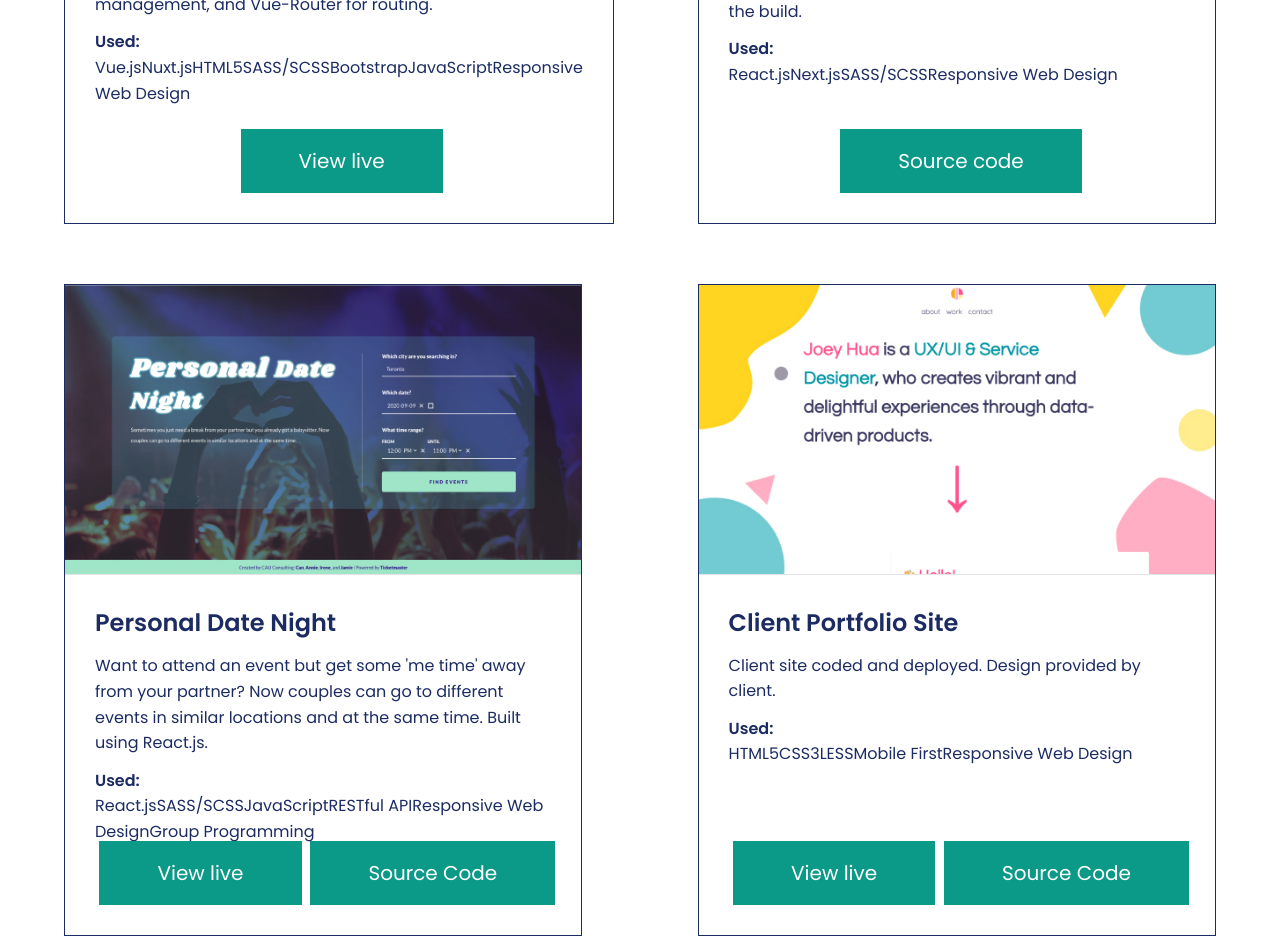
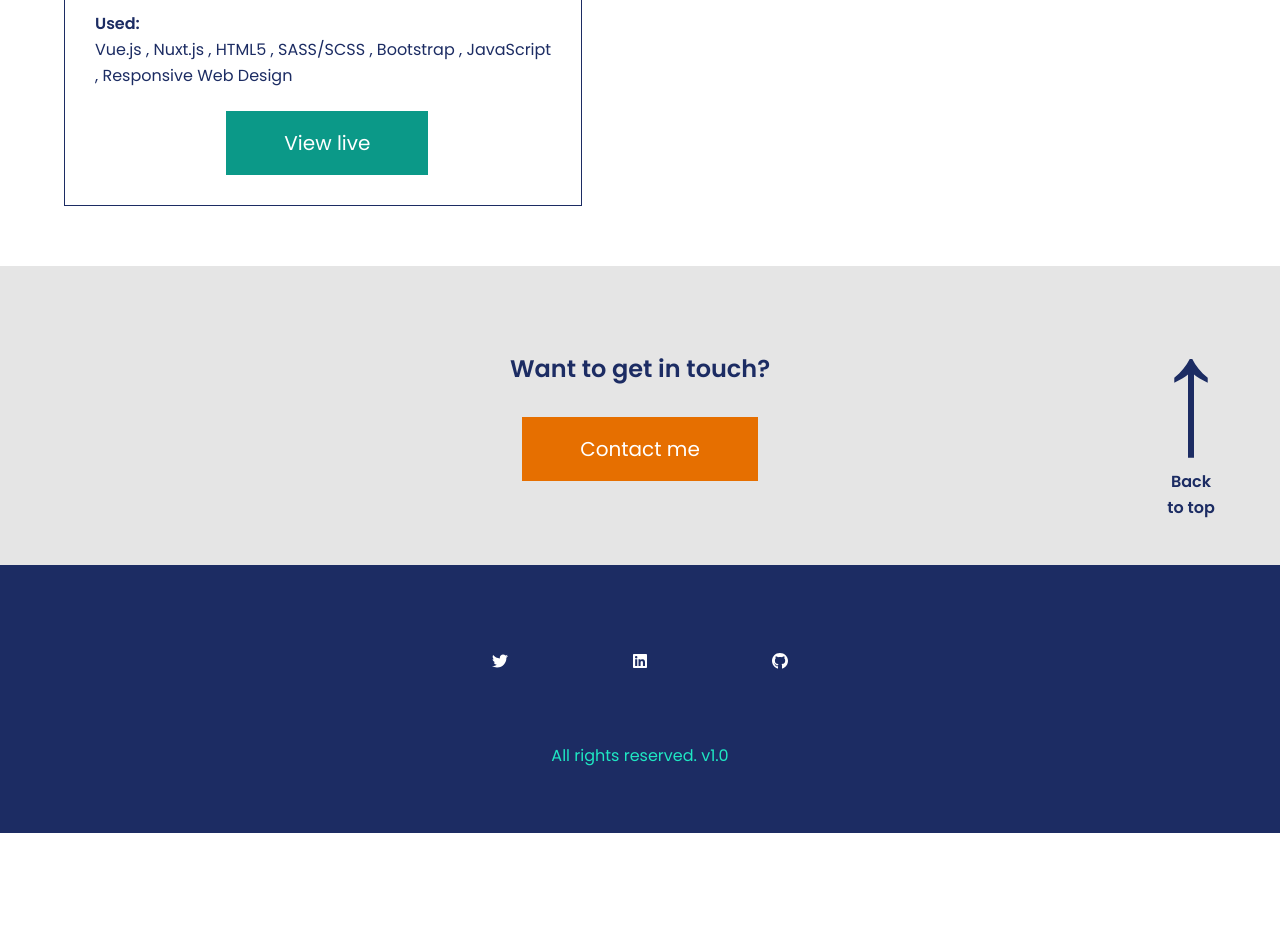
Before and after one commit to rashmi-webdev/vinayak-adimule-client1, a Next.js app: page /projects in a window 1280 px wide. Shown: the part 840-1792 px from the top of the page. After the commit the page ends 1673 px from the top, so only its background shows below. Built offline with nearby package versions, Linux system fonts and the light colour scheme.

Commit message:
[it] reformat projectData to provide key for skills span

```diff
--- a/components/project-card/project-card.component.jsx
+++ b/components/project-card/project-card.component.jsx
@@ -12,7 +12,14 @@ export default function ProjectCard(props) {
             <p>{props.project.description}</p>
             <p className="tech-used">
               <strong>Used:</strong>
-              {props.project.skills}
+              {/* {props.project.skills} */}
+
+              {props.project.skills.map((oneSkill, index) => (
+                <span key={oneSkill.id}>
+                  {oneSkill.name}{" "}
+                  {index < props.project.skills.length - 1 ? ", " : ""}
+                </span>
+              ))}
             </p>
           </div>
         </div>
--- a/components/projects.data.js
+++ b/components/projects.data.js
@@ -6,13 +6,34 @@ const PROJECTS_DATA = [
     description:
       "Client site built at Mobile Fringe. Front-end built with Vue.js to extract dynamic content from CMS. Utilizes Vuex for state management, and Vue-Router for routing. ",
     skills: [
-      "Vue.js",
-      "Nuxt.js",
-      "HTML5",
-      "SASS/SCSS",
-      "Bootstrap",
-      "JavaScript",
-      "Responsive Web Design",
+      {
+        id: 500,
+        name: "Vue.js",
+      },
+      {
+        id: 501,
+        name: "Nuxt.js",
+      },
+      {
+        id: 502,
+        name: "HTML5",
+      },
+      {
+        id: 503,
+        name: "SASS/SCSS",
+      },
+      {
+        id: 504,
+        name: "Bootstrap",
+      },
+      {
+        id: 505,
+        name: "JavaScript",
+      },
+      {
+        id: 506,
+        name: "Responsive Web Design",
+      },
     ],
     liveUrl: "https://mallatlawsonheights.com/",
   },
@@ -25,138 +46,139 @@ const PROJECTS_DATA = [
   //   skills: ["HTML5", "CSS3", "SCSS/SASS", "Sitecore", "Figma"],
   //   liveUrl: "https://www.insightvacations.com/us/uplift",
   // },
-  {
-    id: 13,
-    title: "Irene Truong Portfolio",
-    imagePath: "/images/project-previews/ITPortfolioTwo.jpg",
-    description:
-      "This very site! I wanted to build from what I've learned over the years. Feel free to view the source code and what my mind decided to refactor as I went along with the build.",
-    skills: ["React.js", "Next.js", "SASS/SCSS", "Responsive Web Design"],
-    githubUrl: "https://github.com/irenecodes/irene-portfolio-next",
-  },
-  {
-    id: 3,
-    title: "Personal Date Night",
-    imagePath: "/images/project-previews/PersonalDateNight.jpg",
-    description:
-      "Want to attend an event but get some 'me time' away from your partner? Now couples can go to different events in similar locations and at the same time. Built using React.js.  ",
-    skills: [
-      "React.js",
-      "SASS/SCSS",
-      "JavaScript",
-      "RESTful API",
-      "Responsive Web Design",
-      "Group Programming",
-    ],
-    liveUrl: "https://caij-consulting.github.io/personal-date-night/",
-    githubUrl: "https://github.com/caij-consulting/personal-date-night",
-  },
-  {
-    id: 4,
-    title: "Client Portfolio Site",
-    imagePath: "/images/project-previews/ClientJoey.jpg",
-    description: "Client site coded and deployed. Design provided by client. ",
-    skills: ["HTML5", "CSS3", "LESS", "Mobile First", "Responsive Web Design"],
-    liveUrl: "https://joeyhua.com/",
-    githubUrl: "https://github.com/irenecodes/jh-portfolio",
-  },
-  {
-    id: 5,
-    title: "Single Page PSD Conversion - Arora Jewlers",
-    imagePath: "/images/project-previews/AroraJewlers.jpg",
-    description:
-      "PSD to HTML/CSS Conversion. Design provided by HackerYou. Coded Mobile First using LESS compiler. Layout styled with floats and clearfix.",
-    skills: ["HTML5", "CSS3", "LESS", "Mobile First", "Responsive Web Design"],
-    liveUrl: "https://github.com/irenecodes/Arora-Jewlers",
-    githubUrl: "https://irenecodes.github.io/Arora-Jewlers/",
-  },
-  {
-    id: 6,
-    title: "Single Page PSD Conversion - HackerYou Landing Page",
-    imagePath: "/images/project-previews/HackerYouLP.jpg",
-    description: "PSD to HTML/CSS Conversion. Design provided by HackerYou.",
-    skills: ["HTML5", "CSS3", "Responsive Web Design"],
-    liveUrl: "https://irenecodes.github.io/psd-conversion-challenge/",
-    githubUrl: "https://github.com/irenecodes/psd-conversion-challenge",
-  },
-  {
-    id: 7,
-    title: "Bookstore",
-    imagePath: "/images/project-previews/Bookstore.jpg",
-    description:
-      "A CRUD application built using React, React Router, and Redux.",
-    skills: ["React.js", "Redux", "SASS/SCSS", "Responsive Web Design"],
-    liveUrl: "https://irenecodes.github.io/bookstore/#/",
-    githubUrl: "https://github.com/irenecodes/bookstore",
-  },
-  {
-    id: 8,
-    title: "Pet Lims",
-    imagePath: "/images/project-previews/PetLims.jpg",
-    description:
-      "jQuery Quiz to find out how many pets you can own dependent on your location in the GTA. ",
-    skills: ["HTML5", "CSS3", "SASS/SCSS", "jQuery", "Responsive Web Design"],
-    liveUrl: "https://irenecodes.github.io/Pet-Lims/",
-    githubUrl: "https://github.com/irenecodes/Pet-Lims",
-  },
-  {
-    id: 9,
-    title: "Keyboard Warrior",
-    imagePath: "/images/project-previews/KeyboardWarrior.jpg",
-    description:
-      "A speed-typing game in vanilla JavaScript. Utilizes Bootstrap 4 for responsiveness.",
-    skills: ["HTML5", "CSS3", "SASS/SCSS", "Bootstrap", "JavaScript"],
-    liveUrl: "https://irenecodes.github.io/keyboard-warrior/",
-    githubUrl: "https://github.com/irenecodes/keyboard-warrior",
-  },
-  {
-    id: 10,
-    title: "Quote Generator",
-    imagePath: "/images/project-previews/QuoteGenerator.jpg",
-    description:
-      "Randomly generate a quote to display from Quotable API. Tweet the quote if it's to your liking!",
-    skills: ["HTML5", "CSS3", "SASS/SCSS", "JavaScript"],
-    liveUrl: "https://irenecodes.github.io/quote-generator/",
-    githubUrl: "https://github.com/irenecodes/quote-generator",
-  },
-  {
-    id: 11,
-    title: "Sleep Talk",
-    imagePath: "/images/project-previews/SleepTalk.jpg",
-    description:
-      "Ever wanted to share a wicked, creepy, bizarre dream, but couldn't remember? Now you can log it down using this application built with React.js!",
-    skills: [
-      "React.js",
-      "CSS3",
-      "SASS/SCSS",
-      "JavaScript",
-      "Firebase",
-      "Responsive Web Design",
-    ],
-    liveUrl: "https://irenecodes.github.io/quote-generator/",
-    githubUrl: "https://github.com/irenecodes/quote-generator",
-  },
-  {
-    id: 12,
-    title: "Who's That Pokémon?",
-    imagePath: "/images/project-previews/WhosThatPokemon.jpg",
-    description:
-      "An API-powered application built with jQuery. Pokémon are randomized to test your knowledge. Inspired by Pokémon's pre-commercial segment 'Who's That Pokémon'!",
-    skills: [
-      "HTML5",
-      "CSS3",
-      "SASS/SCSS",
-      "JavaScript",
-      "jQuery",
-      "RESTful API",
-      "Paired Programming",
-      "Responsive Web Design",
-    ],
-    liveUrl:
-      "https://the-best-doduo.github.io/harry-grewal-irene-truong-project-4/",
-    githubUrl:
-      "https://github.com/the-best-doduo/harry-grewal-irene-truong-project-4",
-  },
+
+  // {
+  //   id: 13,
+  //   title: "Irene Truong Portfolio",
+  //   imagePath: "/images/project-previews/ITPortfolioTwo.jpg",
+  //   description:
+  //     "This very site! I wanted to build from what I've learned over the years. Feel free to view the source code and what my mind decided to refactor as I went along with the build.",
+  //   skills: ["React.js", "Next.js", "SASS/SCSS", "Responsive Web Design"],
+  //   githubUrl: "https://github.com/irenecodes/irene-portfolio-next",
+  // },
+  // {
+  //   id: 3,
+  //   title: "Personal Date Night",
+  //   imagePath: "/images/project-previews/PersonalDateNight.jpg",
+  //   description:
+  //     "Want to attend an event but get some 'me time' away from your partner? Now couples can go to different events in similar locations and at the same time. Built using React.js.  ",
+  //   skills: [
+  //     "React.js",
+  //     "SASS/SCSS",
+  //     "JavaScript",
+  //     "RESTful API",
+  //     "Responsive Web Design",
+  //     "Group Programming",
+  //   ],
+  //   liveUrl: "https://caij-consulting.github.io/personal-date-night/",
+  //   githubUrl: "https://github.com/caij-consulting/personal-date-night",
+  // },
+  // {
+  //   id: 4,
+  //   title: "Client Portfolio Site",
+  //   imagePath: "/images/project-previews/ClientJoey.jpg",
+  //   description: "Client site coded and deployed. Design provided by client. ",
+  //   skills: ["HTML5", "CSS3", "LESS", "Mobile First", "Responsive Web Design"],
+  //   liveUrl: "https://joeyhua.com/",
+  //   githubUrl: "https://github.com/irenecodes/jh-portfolio",
+  // },
+  // {
+  //   id: 5,
+  //   title: "Single Page PSD Conversion - Arora Jewlers",
+  //   imagePath: "/images/project-previews/AroraJewlers.jpg",
+  //   description:
+  //     "PSD to HTML/CSS Conversion. Design provided by HackerYou. Coded Mobile First using LESS compiler. Layout styled with floats and clearfix.",
+  //   skills: ["HTML5", "CSS3", "LESS", "Mobile First", "Responsive Web Design"],
+  //   liveUrl: "https://github.com/irenecodes/Arora-Jewlers",
+  //   githubUrl: "https://irenecodes.github.io/Arora-Jewlers/",
+  // },
+  // {
+  //   id: 6,
+  //   title: "Single Page PSD Conversion - HackerYou Landing Page",
+  //   imagePath: "/images/project-previews/HackerYouLP.jpg",
+  //   description: "PSD to HTML/CSS Conversion. Design provided by HackerYou.",
+  //   skills: ["HTML5", "CSS3", "Responsive Web Design"],
+  //   liveUrl: "https://irenecodes.github.io/psd-conversion-challenge/",
+  //   githubUrl: "https://github.com/irenecodes/psd-conversion-challenge",
+  // },
+  // {
+  //   id: 7,
+  //   title: "Bookstore",
+  //   imagePath: "/images/project-previews/Bookstore.jpg",
+  //   description:
+  //     "A CRUD application built using React, React Router, and Redux.",
+  //   skills: ["React.js", "Redux", "SASS/SCSS", "Responsive Web Design"],
+  //   liveUrl: "https://irenecodes.github.io/bookstore/#/",
+  //   githubUrl: "https://github.com/irenecodes/bookstore",
+  // },
+  // {
+  //   id: 8,
+  //   title: "Pet Lims",
+  //   imagePath: "/images/project-previews/PetLims.jpg",
+  //   description:
+  //     "jQuery Quiz to find out how many pets you can own dependent on your location in the GTA. ",
+  //   skills: ["HTML5", "CSS3", "SASS/SCSS", "jQuery", "Responsive Web Design"],
+  //   liveUrl: "https://irenecodes.github.io/Pet-Lims/",
+  //   githubUrl: "https://github.com/irenecodes/Pet-Lims",
+  // },
+  // {
+  //   id: 9,
+  //   title: "Keyboard Warrior",
+  //   imagePath: "/images/project-previews/KeyboardWarrior.jpg",
+  //   description:
+  //     "A speed-typing game in vanilla JavaScript. Utilizes Bootstrap 4 for responsiveness.",
+  //   skills: ["HTML5", "CSS3", "SASS/SCSS", "Bootstrap", "JavaScript"],
+  //   liveUrl: "https://irenecodes.github.io/keyboard-warrior/",
+  //   githubUrl: "https://github.com/irenecodes/keyboard-warrior",
+  // },
+  // {
+  //   id: 10,
+  //   title: "Quote Generator",
+  //   imagePath: "/images/project-previews/QuoteGenerator.jpg",
+  //   description:
+  //     "Randomly generate a quote to display from Quotable API. Tweet the quote if it's to your liking!",
+  //   skills: ["HTML5", "CSS3", "SASS/SCSS", "JavaScript"],
+  //   liveUrl: "https://irenecodes.github.io/quote-generator/",
+  //   githubUrl: "https://github.com/irenecodes/quote-generator",
+  // },
+  // {
+  //   id: 11,
+  //   title: "Sleep Talk",
+  //   imagePath: "/images/project-previews/SleepTalk.jpg",
+  //   description:
+  //     "Ever wanted to share a wicked, creepy, bizarre dream, but couldn't remember? Now you can log it down using this application built with React.js!",
+  //   skills: [
+  //     "React.js",
+  //     "CSS3",
+  //     "SASS/SCSS",
+  //     "JavaScript",
+  //     "Firebase",
+  //     "Responsive Web Design",
+  //   ],
+  //   liveUrl: "https://irenecodes.github.io/quote-generator/",
+  //   githubUrl: "https://github.com/irenecodes/quote-generator",
+  // },
+  // {
+  //   id: 12,
+  //   title: "Who's That Pokémon?",
+  //   imagePath: "/images/project-previews/WhosThatPokemon.jpg",
+  //   description:
+  //     "An API-powered application built with jQuery. Pokémon are randomized to test your knowledge. Inspired by Pokémon's pre-commercial segment 'Who's That Pokémon'!",
+  //   skills: [
+  //     "HTML5",
+  //     "CSS3",
+  //     "SASS/SCSS",
+  //     "JavaScript",
+  //     "jQuery",
+  //     "RESTful API",
+  //     "Paired Programming",
+  //     "Responsive Web Design",
+  //   ],
+  //   liveUrl:
+  //     "https://the-best-doduo.github.io/harry-grewal-irene-truong-project-4/",
+  //   githubUrl:
+  //     "https://github.com/the-best-doduo/harry-grewal-irene-truong-project-4",
+  // },
 ];
 
 export default PROJECTS_DATA;
```
